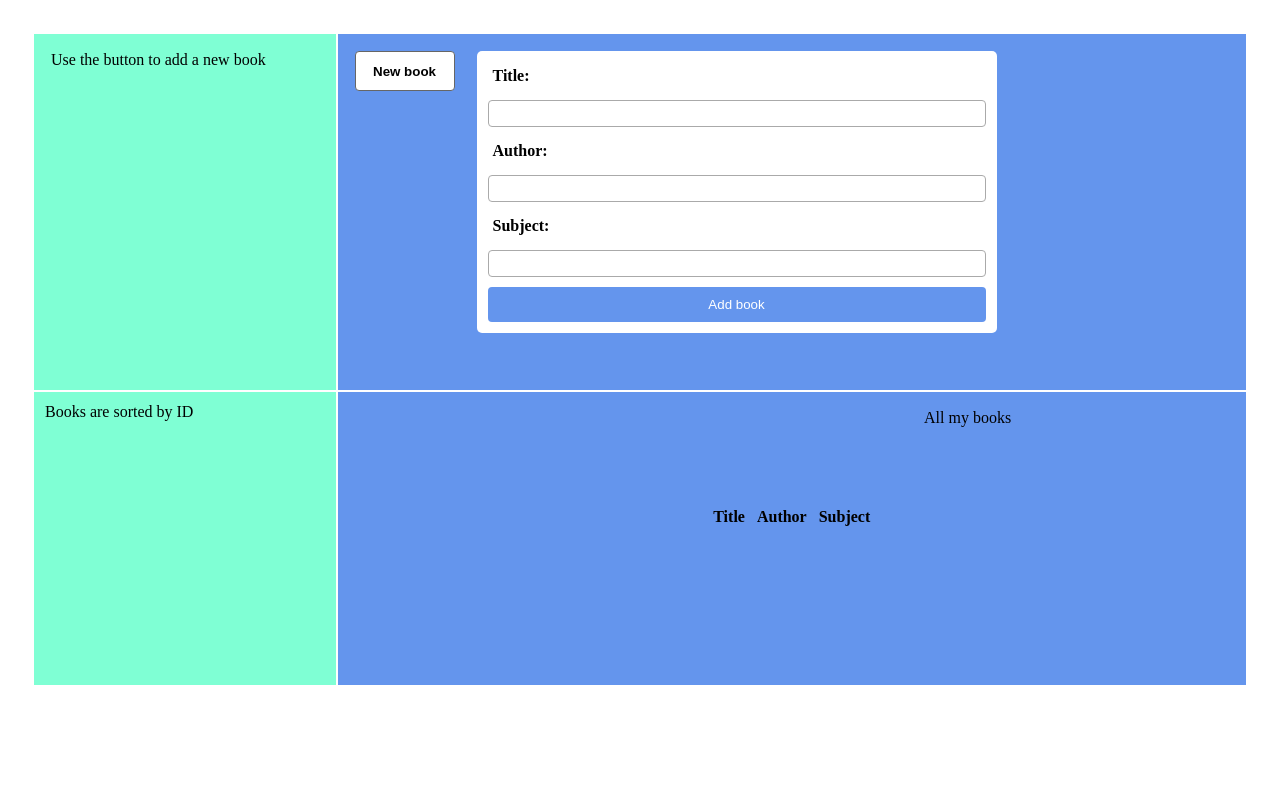
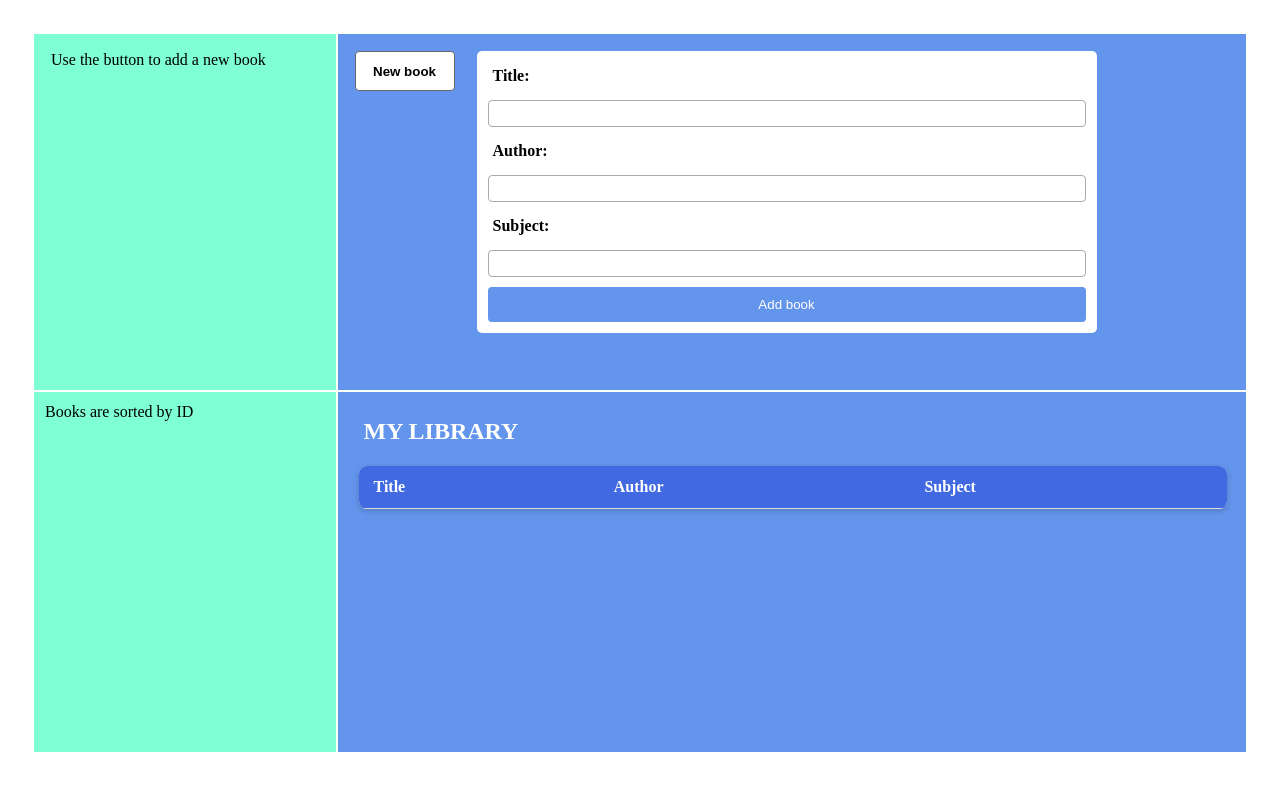
Before and after one commit to mrubin01/myLibrary, a plain HTML site: page index.html in a window 1280 px wide. Both pictures are taken after a click on the button "New book". Drawn offline with Linux system fonts and the light colour scheme.

Commit message:
Add books to table and format it

```diff
--- a/index.html
+++ b/index.html
@@ -44,8 +44,8 @@
 
         <!-- Bottom right cell -->
         <div class="bottom-right-side">
+            <h2 class="table-title">MY LIBRARY</h2>
             <table id="book-table">
-                <caption>All my books</caption>
                 <thead>
                     <tr>
                         <th>Title</th>
--- a/javascript.js
+++ b/javascript.js
@@ -19,6 +19,37 @@ function Book(title, author, subject) {
 
     console.log(`New book created with id '${this.id}'`);
 }
+
+
+// This function will add all the books in the array
+function renderLibrary() {
+    const tableBody = document.getElementById("table-body");
+    tableBody.innerHTML = ""; // Clear existing rows
+
+    // Sort by ID if you want (optional, as per your note)
+    const sortedBooks = [...myLibrary].sort((a, b) => a.id.localeCompare(b.id));
+
+    sortedBooks.forEach((book) => {
+        const row = document.createElement("tr");
+
+        const titleCell = document.createElement("td");
+        const authorCell = document.createElement("td");
+        const subjectCell = document.createElement("td");
+
+        titleCell.textContent = book.title;
+        authorCell.textContent = book.author;
+        subjectCell.textContent = book.subject;
+
+        row.appendChild(titleCell);
+        row.appendChild(authorCell);
+        row.appendChild(subjectCell);
+        tableBody.appendChild(row);
+    });
+}
+
+
+
+
 
 document.addEventListener("DOMContentLoaded", () => {
   const newBookBtn = document.getElementById("new-book");
@@ -52,8 +83,10 @@ document.addEventListener("DOMContentLoaded", () => {
       const newBook = new Book(title, author, subject);
       myLibrary.push(newBook);
 
-      console.log("📚 Book added:", newBook);
-      console.log("📘 Library:", myLibrary);
+      console.log("Book added:", newBook);
+      console.log("Library:", myLibrary);
+
+      renderLibrary();
 
       form.reset();
       form.classList.add("hidden");
--- a/style.css
+++ b/style.css
@@ -8,7 +8,7 @@
     grid-template-columns: 1fr 3fr;
     grid-template-rows: repeat(4, 1fr);
     padding: 20px 20px 20px 20px;
-    height: 100vh;
+    height: 90vh;
     gap: 0px;
 }
 
@@ -65,7 +65,7 @@
   background-color: white;
   padding: 10px;
   border-radius: 5px;
-  width: 500px;
+  width: 600px;
 }
 
 #book-form label {
@@ -95,18 +95,59 @@
     display: grid;
     background-color: aquamarine;
     grid-column: 1 / 2;
-    grid-row: 2 / 4;
+    grid-row: 2 / 5;
 }
 
 .bottom-right-side {
-    display: grid;
+    display: flex;
+    flex-direction: column;   /* stack heading and table vertically */
+    align-items: flex-start;
+    justify-content: flex-start;
     background-color: cornflowerblue;
     grid-column: 2 / 3;
-    grid-row: 2 / 4;
+    grid-row: 2 / 5;
+    padding: 20px;
+    overflow-y: auto;
 }
 
-.bottom-right-side > #book-table {
-    display: grid;
-    grid-column: 2 / 3;
-    grid-row: 1 / 3;
+.table-title {
+    color: white;
+    font-size: 1.5rem;
+    margin-bottom: 15px;
 }
+
+#book-table {
+    border-collapse: collapse;
+    width: 100%;
+    background-color: white;
+    border-radius: 8px;
+    overflow: hidden;
+    box-shadow: 0 2px 6px rgba(0, 0, 0, 0.2);
+}
+
+#book-table thead {
+    background-color: royalblue;
+    color: white;
+}
+
+#book-table th, #book-table td {
+    padding: 12px 15px;
+    text-align: left;
+    border-bottom: 1px solid #ddd;
+}
+
+#book-table tbody tr:nth-child(even) {
+    background-color: #f2f2f2;
+}
+
+/* Hover effect */
+#book-table tbody tr:hover {
+    background-color: #e8f0ff;
+    transition: background-color 0.2s ease-in-out;
+}
+
+/* Wrap text */
+#book-table td {
+    word-wrap: break-word;
+    max-width: 200px;
+}
```
